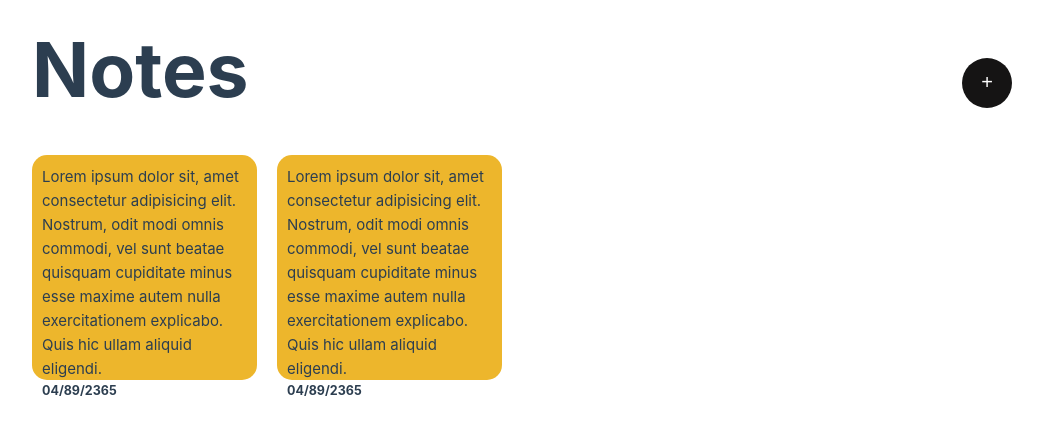
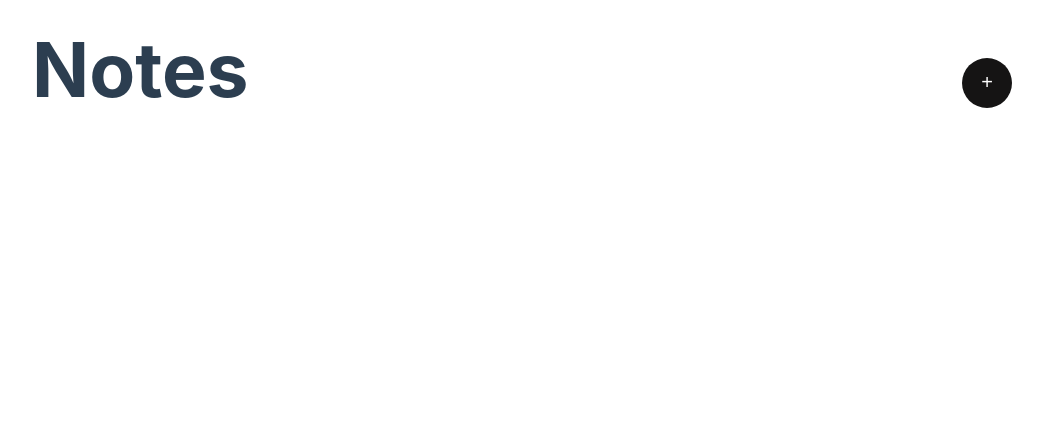
Before and after one commit to Yessenali-Yerkebulan/NotesApp, a Vue app: page / in a window 1280 px wide. Shown: the top 434 px of the page, without its empty margins (118-1161 px from the left). Built offline with nearby package versions, Linux system fonts and the light colour scheme.

Commit message:
iterate over DOM elements(notes) with v-for

```diff
--- a/src/App.vue
+++ b/src/App.vue
@@ -38,13 +38,9 @@
         <button @click="showModal=true">+</button>
       </header>
       <div class="cards-container">
-          <div class="card">
-            <p class="main-text">Lorem ipsum dolor sit, amet consectetur adipisicing elit. Nostrum, odit modi omnis commodi, vel sunt beatae quisquam cupiditate minus esse maxime autem nulla exercitationem explicabo. Quis hic ullam aliquid eligendi.</p>
-            <p class="date">04/89/2365</p>
-          </div>
-          <div class="card">
-            <p class="main-text">Lorem ipsum dolor sit, amet consectetur adipisicing elit. Nostrum, odit modi omnis commodi, vel sunt beatae quisquam cupiditate minus esse maxime autem nulla exercitationem explicabo. Quis hic ullam aliquid eligendi.</p>
-            <p class="date">04/89/2365</p>
+          <div v-for="note in notes" class="card" :style="{backgroundColor: note.backgroundColor}">
+            <p class="main-text">{{ note.text }}</p>
+            <p class="date">{{note.date.toLocaleDateString("en-US")}}</p>
           </div>
         </div>
     </div>
```
